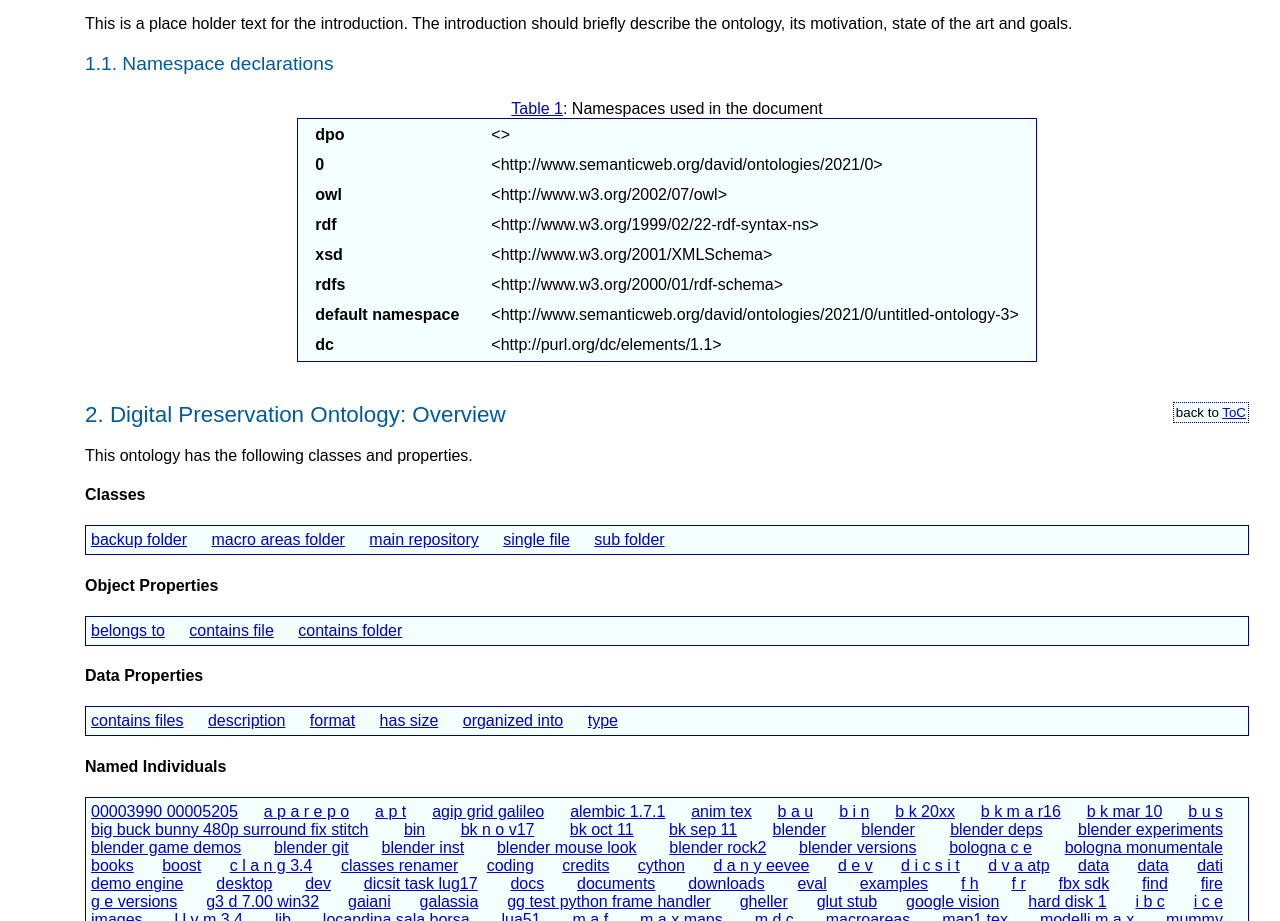
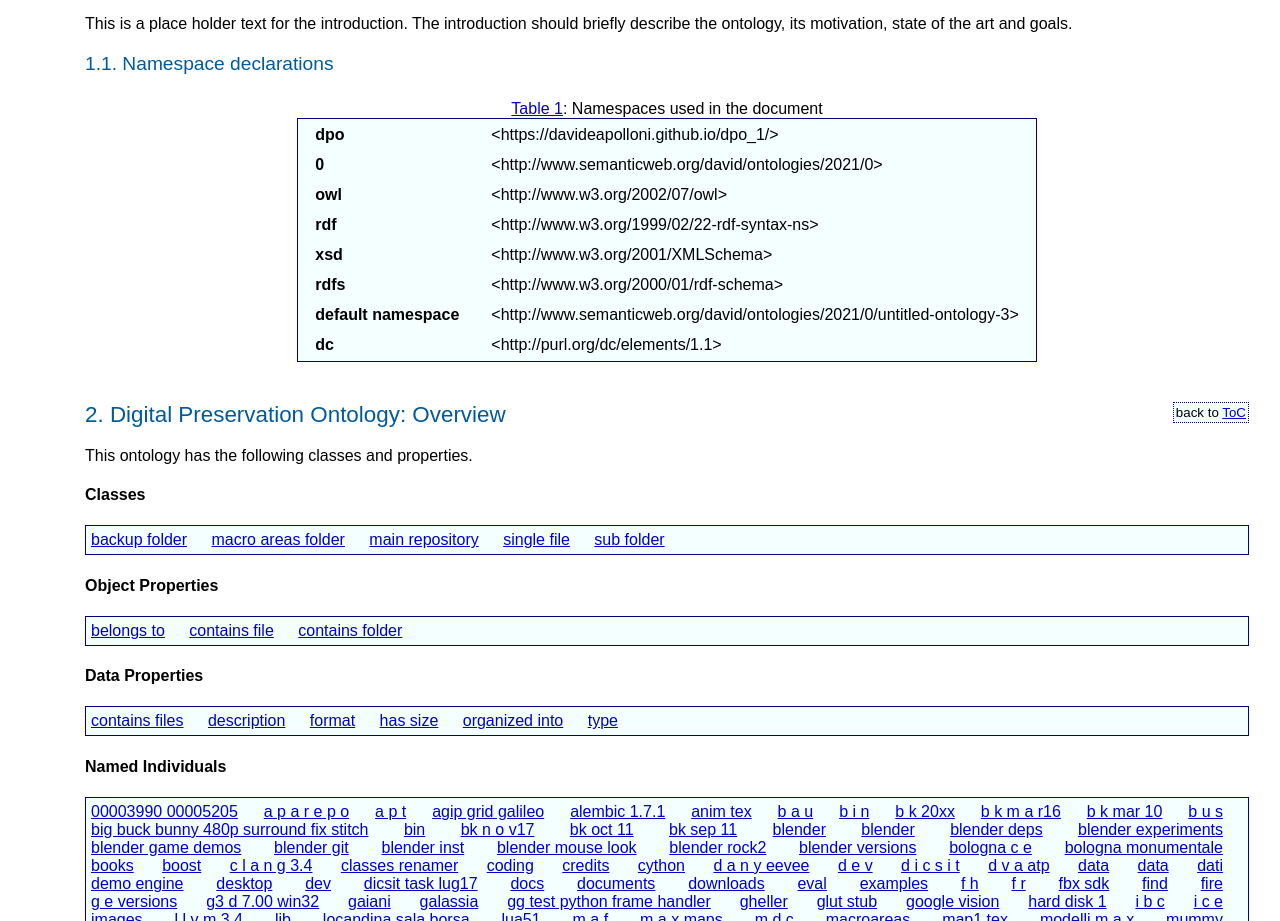
Before and after one commit to DavideApolloni/dpo_1, a plain HTML site: page index-en.html in a window 1280 px wide. Shown: the part 2567-3488 px from the top of the page. Drawn offline with nearby package versions, Linux system fonts and the light colour scheme.

Commit message:
add dpo link to namespaces

```diff
--- a/sections/introduction-en.html
+++ b/sections/introduction-en.html
@@ -7,7 +7,7 @@ This is a place holder text for the introduction. The introduction should briefl
 <table>
 <caption> <a href="#ns"> Table 1</a>: Namespaces used in the document </caption>
 <tbody>
-<tr><td><b>dpo</b></td><td>&lt;&gt;</td></tr>
+<tr><td><b>dpo</b></td><td>&lt;https://davideapolloni.github.io/dpo_1/&gt;</td></tr>
 <tr><td><b>0</b></td><td>&lt;http://www.semanticweb.org/david/ontologies/2021/0&gt;</td></tr>
 <tr><td><b>owl</b></td><td>&lt;http://www.w3.org/2002/07/owl&gt;</td></tr>
 <tr><td><b>rdf</b></td><td>&lt;http://www.w3.org/1999/02/22-rdf-syntax-ns&gt;</td></tr>
```
